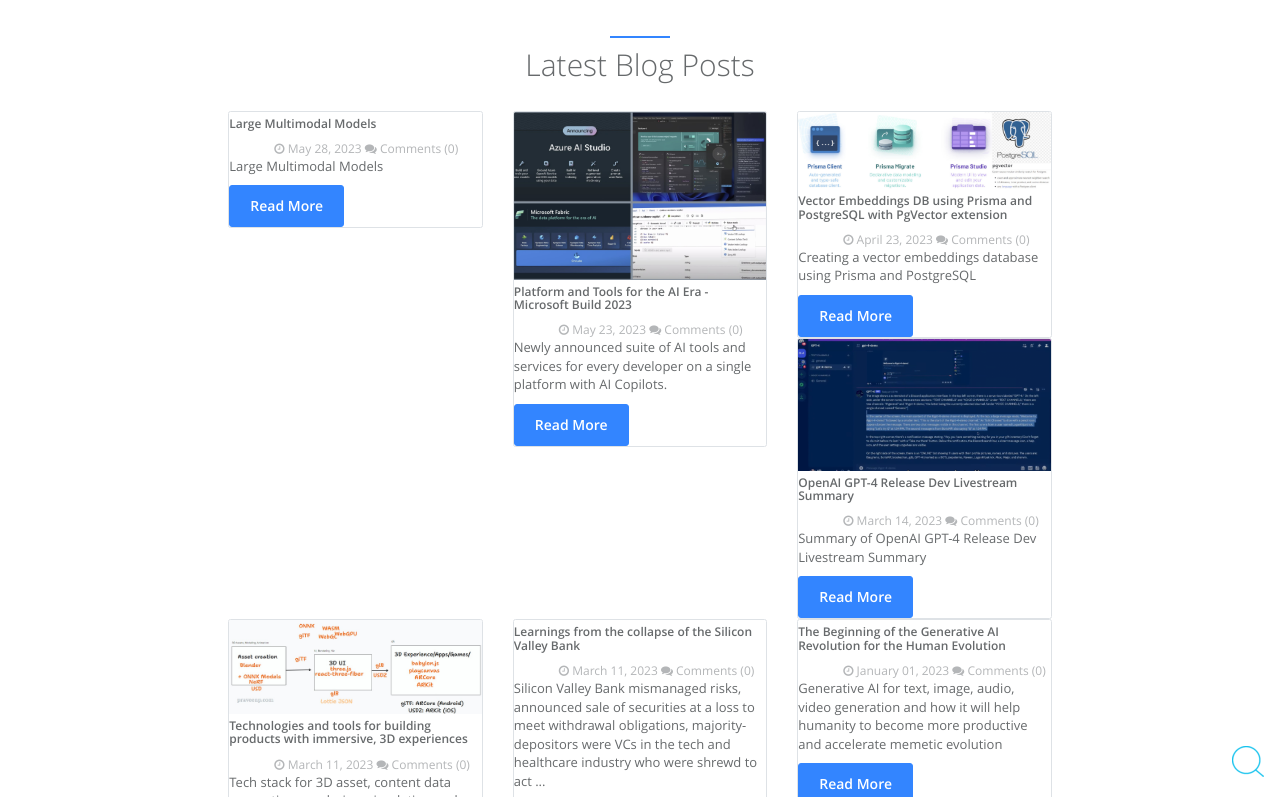
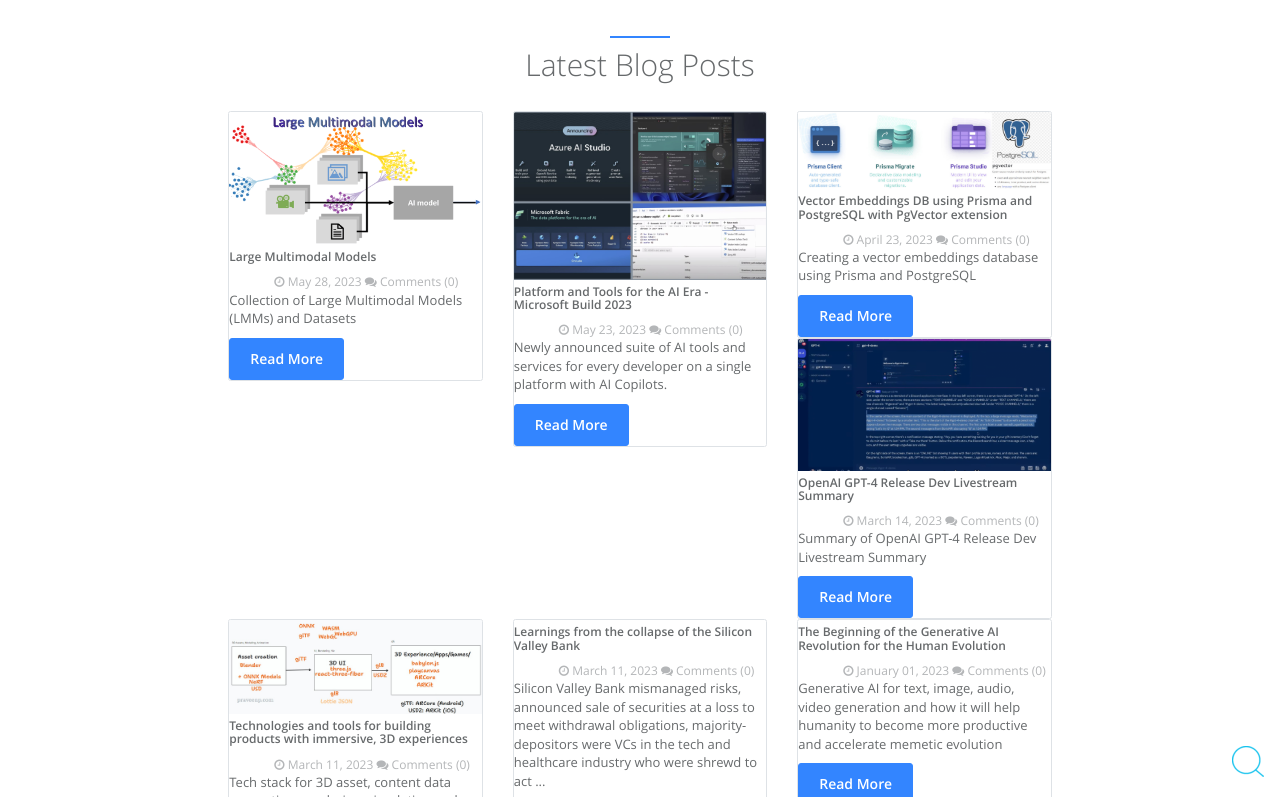
Before and after one commit to praveen-palanisamy/praveen-palanisamy.github.io, a Jekyll site: the page built from blog/blog.html, in a window 1280 px wide and 900 px high, scrolled down 859 px, cut to the strip 103-900 px from the top of the window. Built offline with Jekyll 4.4.1, drawn with Linux system fonts in a browser that asks for light colours; comment, search, counter and statistics services are not loaded.

Commit message:
Add LMM thumbnail, update desc

```diff
--- a/_posts/2023-05-28-Large-Multimodal-Models.md
+++ b/_posts/2023-05-28-Large-Multimodal-Models.md
@@ -1,11 +1,12 @@
 ---
 title: Large Multimodal Models
 date: 2023-05-28 00:00:00 Z
-desc: Large Multimodal Models
+desc: Collection of Large Multimodal Models (LMMs) and Datasets
 keywords: AI, LLMs, multimodal, models
 categories: [blog, AI, LLM]
 tags: AI, LLMs, mul
 icon: fa-robot
+thumbnail: /static/assets/img/blog/lmm/lmm-thumb.png
 ---
 
 ## Large Multi-Modal Datasets
```
Also changed, not shown: static/assets/img/blog/lmm/lmm-thumb.png (added).
